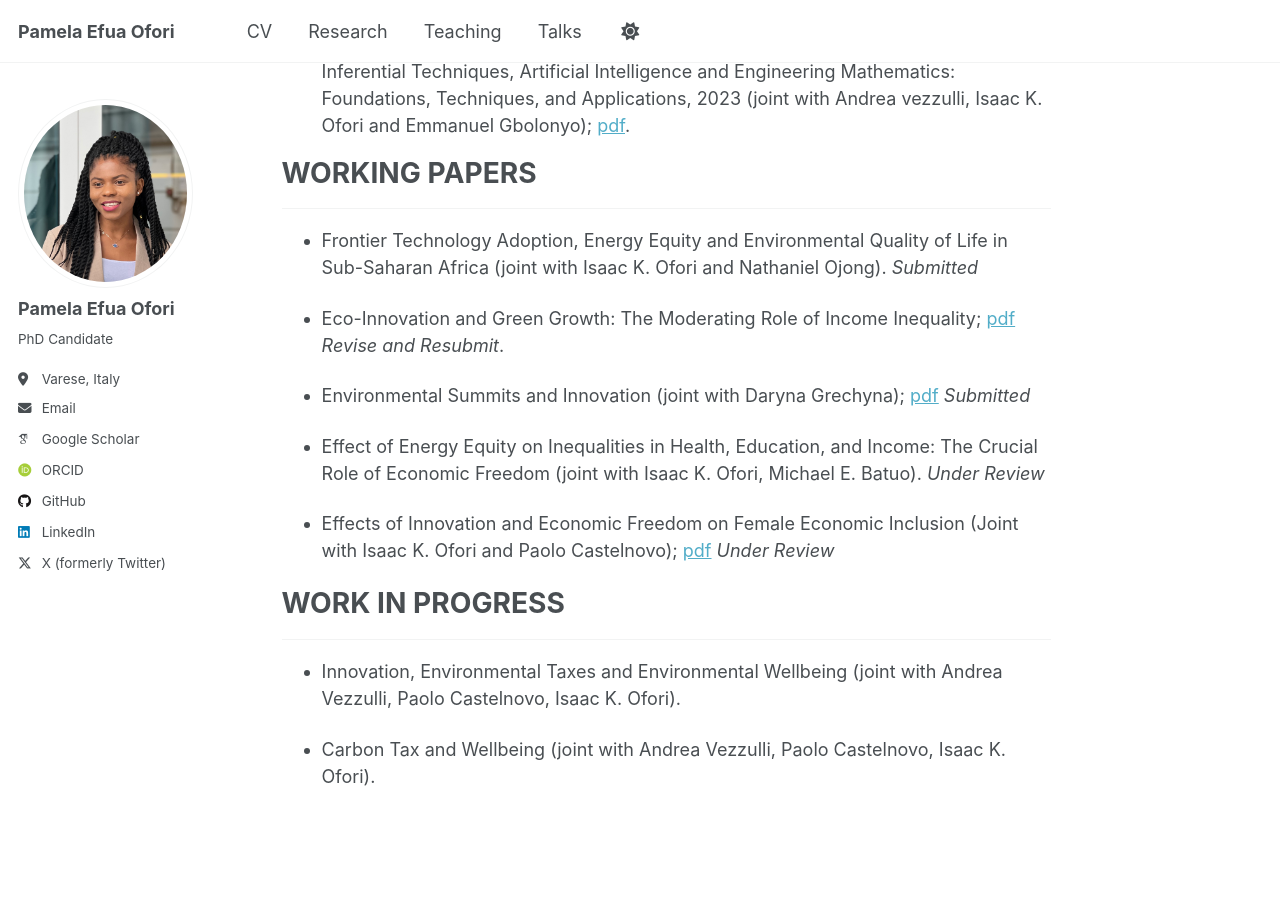
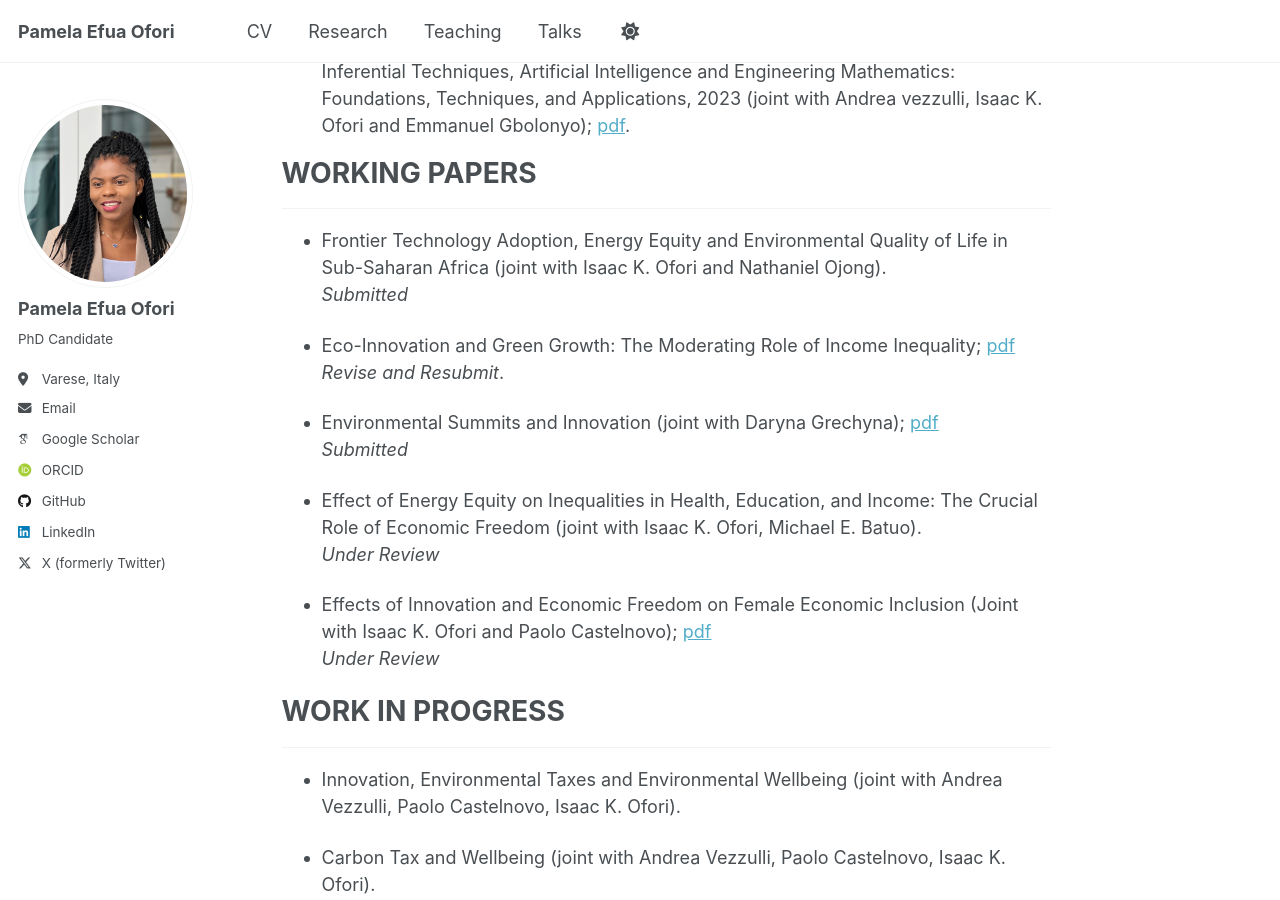
Before and after one commit to PEOFORI/peofori.github.io, a Jekyll site: the page built from _pages/research.md, in a window 1280 px wide and 900 px high, scrolled down 937 px. Built offline with Jekyll 4.4.1, drawn with Linux system fonts in a browser that asks for light colours; some web fonts are replaced; a script that is not in the unit is left out.

```diff
--- a/_pages/research.md
+++ b/_pages/research.md
@@ -34,16 +34,16 @@ height="0" width="0" style="display:none;visibility:hidden"></iframe></noscript>
 
 # WORKING PAPERS
 - - -
-- Frontier Technology Adoption, Energy Equity and Environmental Quality of Life in Sub-Saharan Africa (joint with Isaac K. Ofori and Nathaniel Ojong). *Submitted* <br/>
+- Frontier Technology Adoption, Energy Equity and Environmental Quality of Life in Sub-Saharan Africa (joint with Isaac K. Ofori and Nathaniel Ojong). <br/> *Submitted* <br/>
 
 - Eco-Innovation and Green Growth: The Moderating Role of Income Inequality; [pdf](https://papers.ssrn.com/sol3/papers.cfm?abstract_id=5457114) <br/>
 *Revise and Resubmit*. <br/>
 
-- Environmental Summits and Innovation (joint with Daryna Grechyna); [pdf](https://www.ifo.de/DocDL/cesifo1_wp12120.pdf) *Submitted* <br/>
+- Environmental Summits and Innovation (joint with Daryna Grechyna); [pdf](https://www.ifo.de/DocDL/cesifo1_wp12120.pdf) <br/> *Submitted* <br/>
 
-- Effect of Energy Equity on Inequalities in Health, Education, and Income: The Crucial Role of Economic Freedom (joint with Isaac K. Ofori, Michael E. Batuo). *Under Review* <br/>
+- Effect of Energy Equity on Inequalities in Health, Education, and Income: The Crucial Role of Economic Freedom (joint with Isaac K. Ofori, Michael E. Batuo).<br/> *Under Review* <br/>
 
-- Effects of Innovation and Economic Freedom on Female Economic Inclusion (Joint with Isaac K. Ofori and Paolo Castelnovo); [pdf](https://www.econstor.eu/bitstream/10419/298786/1/Ofori-Female-Economic-Inclusion.pdf) *Under Review* <br/>
+- Effects of Innovation and Economic Freedom on Female Economic Inclusion (Joint with Isaac K. Ofori and Paolo Castelnovo); [pdf](https://www.econstor.eu/bitstream/10419/298786/1/Ofori-Female-Economic-Inclusion.pdf) <br/> *Under Review* <br/>
 
 
 # WORK IN PROGRESS
```
